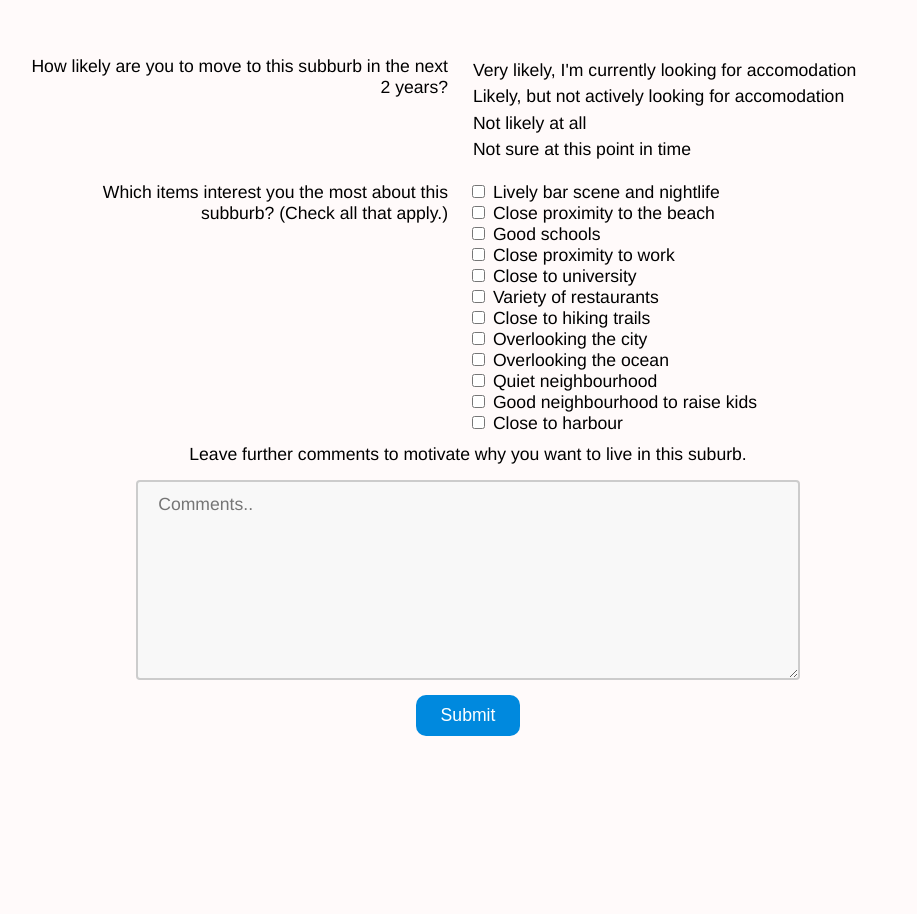
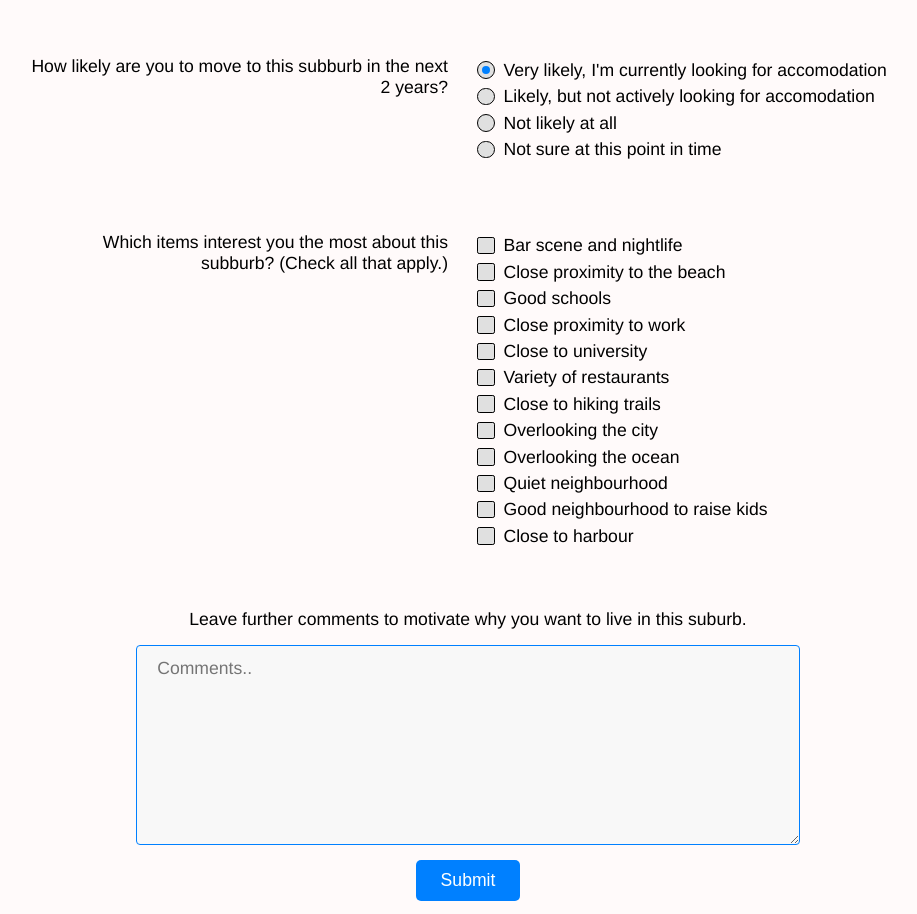
Before and after one commit to Gweezdo/FCC_CSS_Project2, a plain HTML site: page index.html in a window 1280 px wide. Shown: the part 850-1764 px from the top of the page, without its empty margins (172-1089 px from the left). Before the commit the page ends 1646 px from the top, so only its background shows below. Drawn offline with Linux system fonts and the light colour scheme.

Commit message:
Finalised work on radio, checkbox and textarea appearance

```diff
--- a/index.html
+++ b/index.html
@@ -45,7 +45,7 @@
                 <br>
 
                 <div class="item1"><label for="currentPostcode" id="number-label">Current Postcode:</label></div>
-                <div class="item2"><input id="currentPostcode" type="text" placeholder="Enter your residential postcode" required></div>
+                <div class="item2"><input id="currentPostcode" type="number" placeholder="Enter your residential postcode" required></div>
 
                 <div class="item1"><label for="email" id="email-label">Email Address:</label></div>
                 <div class="item2"><input id="email" type="email" placeholder="Enter your Email Address" required></div>
@@ -55,19 +55,19 @@
                 </div>
 
                 <div class="item2">
-                    <input id="Defs" type="radio" name="moveStatus" value="Definitely" checked>
+                    <input id="Defs" type="radio" name="employmentStatus" value="Definitely" checked>
                     <label for="defs"><span><span></span></span>Full time</label><br>
 
-                    <input id="maybe" type="radio" name="moveStatus" value="Maybe">
+                    <input id="maybe" type="radio" name="employmentStatus" value="Maybe">
                     <label for="maybe"><span><span></span></span>Retired</label><br>
 
-                    <input id="no" type="radio" name="moveStatus" value="No">
+                    <input id="no" type="radio" name="employmentStatus" value="No">
                     <label for="no"><span><span></span></span>Unemployed</label><br>
 
-                    <input id="unsure" type="radio" name="moveStatus" value="Unsure">
+                    <input id="unsure" type="radio" name="employmentStatus" value="Unsure">
                     <label for="unsure"><span><span></span></span>Student</label><br>
 
-                    <input id="unsure" type="radio" name="moveStatus" value="Unsure">
+                    <input id="unsure" type="radio" name="employmentStatus" value="Unsure">
                     <label for="unsure"><span><span></span></span>Stay at home parent</label><br>
                 </div>
 
@@ -90,18 +90,20 @@
 
                 <div class="item2">
                     <input id="Defs" type="radio" name="moveStatus" value="Definitely" checked>
-                    <label for="defs">Very likely, I'm currently looking for accomodation</label><br>
+                    <label for="defs"><span><span></span></span>Very likely, I'm currently looking for accomodation</label><br>
 
                     <input id="maybe" type="radio" name="moveStatus" value="Maybe">
-                    <label for="maybe">Likely, but not actively looking for accomodation</label><br>
+                    <label for="maybe"><span><span></span></span>Likely, but not actively looking for accomodation</label><br>
 
                     <input id="no" type="radio" name="moveStatus" value="No">
-                    <label for="no">Not likely at all</label><br>
+                    <label for="no"><span><span></span></span>Not likely at all</label><br>
 
                     <input id="unsure" type="radio" name="moveStatus" value="Unsure">
-                    <label for="unsure">Not sure at this point in time</label>
+                    <label for="unsure"><span><span></span></span>Not sure at this point in time</label>
                     <br>
                 </div>
+
+                <div class="item3" id="space"></div>
 
                 <div class="question">
                     <p>Which items interest you the most about this subburb? (Check all that apply.)</p>
@@ -109,41 +111,43 @@
 
                 <div class="item2">
                     <input id="check1" type="checkbox" name="groupname" value="checkbox_1">
-                    <label for="check1">Lively bar scene and nightlife</label><br>
+                    <label for="check1"><span></span>Bar scene and nightlife</label><br>
 
                     <input id="check2" type="checkbox" name="groupname" value="checkbox_2">
-                    <label for="check2">Close proximity to the beach</label><br>
+                    <label for="check2"><span></span>Close proximity to the beach</label><br>
 
                     <input id="check3" type="checkbox" name="groupname" value="checkbox_3">
-                    <label for="check3">Good schools</label><br>
+                    <label for="check3"><span></span>Good schools</label><br>
 
                     <input id="check4" type="checkbox" name="groupname" value="checkbox_3">
-                    <label for="check4">Close proximity to work</label><br>
+                    <label for="check4"><span></span>Close proximity to work</label><br>
 
                     <input id="check5" type="checkbox" name="groupname" value="checkbox_3">
-                    <label for="check5">Close to university</label><br>
+                    <label for="check5"><span></span>Close to university</label><br>
 
                     <input id="check6" type="checkbox" name="groupname" value="checkbox_3">
-                    <label for="check6">Variety of restaurants</label><br>
+                    <label for="check6"><span></span>Variety of restaurants</label><br>
 
                     <input id="check7" type="checkbox" name="groupname" value="checkbox_3">
-                    <label for="check7">Close to hiking trails</label><br>
+                    <label for="check7"><span></span>Close to hiking trails</label><br>
 
                     <input id="check8" type="checkbox" name="groupname" value="checkbox_3">
-                    <label for="check8">Overlooking the city</label><br>
+                    <label for="check8"><span></span>Overlooking the city</label><br>
 
                     <input id="check9" type="checkbox" name="groupname" value="checkbox_3">
-                    <label for="check9">Overlooking the ocean</label><br>
+                    <label for="check9"><span></span>Overlooking the ocean</label><br>
 
                     <input id="check10" type="checkbox" name="groupname" value="checkbox_3">
-                    <label for="check10">Quiet neighbourhood</label><br>
+                    <label for="check10"><span></span>Quiet neighbourhood</label><br>
 
                     <input id="check11" type="checkbox" name="groupname" value="checkbox_3">
-                    <label for="check11">Good neighbourhood to raise kids</label><br>
+                    <label for="check11"><span></span>Good neighbourhood to raise kids</label><br>
 
                     <input id="check12" type="checkbox" name="groupname" value="checkbox_3">
-                    <label for="check12">Close to harbour</label>
+                    <label for="check12"><span></span>Close to harbour</label>
                 </div><br>
+
+                <div class="item3" id="space"></div>
 
                 <div class="item3"><label id="comments">Leave further comments to motivate why you want to live in this
                         suburb.</label></div><br>
--- a/style.css
+++ b/style.css
@@ -132,6 +132,7 @@ input[type=text]:focus {
     font-size: 1.1em;
 }
 
+input[type=checkbox]:not(old),
 input[type=radio]:not(old){
   width     : 2em;
   margin    : 0;
@@ -140,27 +141,27 @@ input[type=radio]:not(old){
   opacity   : 0;
 }
 
-/* input[type=checkbox]:not(old), */
+input[type=checkbox]:not(old) + label,
 input[type=radio]:not(old) + label{
   display      : inline-block;
   margin-left  : -2em;
   line-height  : 1.5em;
 }
 
-/* input[type=checkbox]:not(old) + label, */
+
 input[type=radio]:not(old) + label > span{
   display          : inline-block;
   width            : 0.875em;
   height           : 0.875em;
   margin           : 0.25em 0.5em 0.25em 0.25em;
-  border           : 0.0625em solid rgb(192,192,192);
+  border           : 0.0625em solid black;
   border-radius    : 0.6em;
   background       : rgb(224,224,224);
   vertical-align   : bottom;
 }
 
 /* input[type=checkbox]:not(old) + label > span, */
-input[type=radio]:not(old):checked + label > span > span{
+input[type=radio]:not(old):checked  + label > span > span{
   display          : block;
   width            : 0.5em;
   height           : 0.5em;
@@ -171,18 +172,33 @@ input[type=radio]:not(old):checked + label > span > span{
 
 }
 
-/* input[type=checkbox]:not(old):checked + label > span:before{
+input[type=checkbox]:not(old) + label > span{
+  display          : inline-block;
+  width            : 0.875em;
+  height           : 0.875em;
+  margin           : 0.25em 0.5em 0.25em 0.25em;
+  border           : 0.0625em solid black;
+  border-radius    : 0.125em;
+  background       : rgb(224,224,224);
+  vertical-align   : bottom;
+}
+
+input[type=checkbox]:not(old):checked + label > span:before{
   content     : '✓';
   display     : block;
   width       : 1em;
-  color       : rgb(153,204,102);
+  color       : rgb(0,128,255);
   font-size   : 0.875em;
   line-height : 1em;
   text-align  : center;
-  text-shadow : 0 0 0.0714em rgb(115,153,77);
   font-weight : bold;
-} */
+}
 
+input::-webkit-outer-spin-button,
+input::-webkit-inner-spin-button {
+  -webkit-appearance: none;
+  margin: 0;
+}
 
 
 
@@ -197,9 +213,9 @@ select {
 }
 
 #submit {
-    background-color: #0089de;
+    background-color: rgb(0,128,255);
     border: none;
-    border-radius: 10px;
+    border-radius: 5px;
     color: white;
     padding: 10px 25px;
     text-align: center;
@@ -210,17 +226,25 @@ select {
     cursor: pointer;
 }
 
+#submit:focus{
+  outline: none;
+}
+
 #textarea {
     width: 75%;
     height: 150px;
     padding: 12px 20px;
     box-sizing: border-box;
-    border: 2px solid #ccc;
+    border: 1px solid rgb(0,128,255);
     border-radius: 4px;
     background-color: #f8f8f8;
     font-size: 16px;
     resize: vertical;
     font-family: helvetica, monospace;
+}
+
+#textarea:focus{
+  outline: none;
 }
 
 
```
